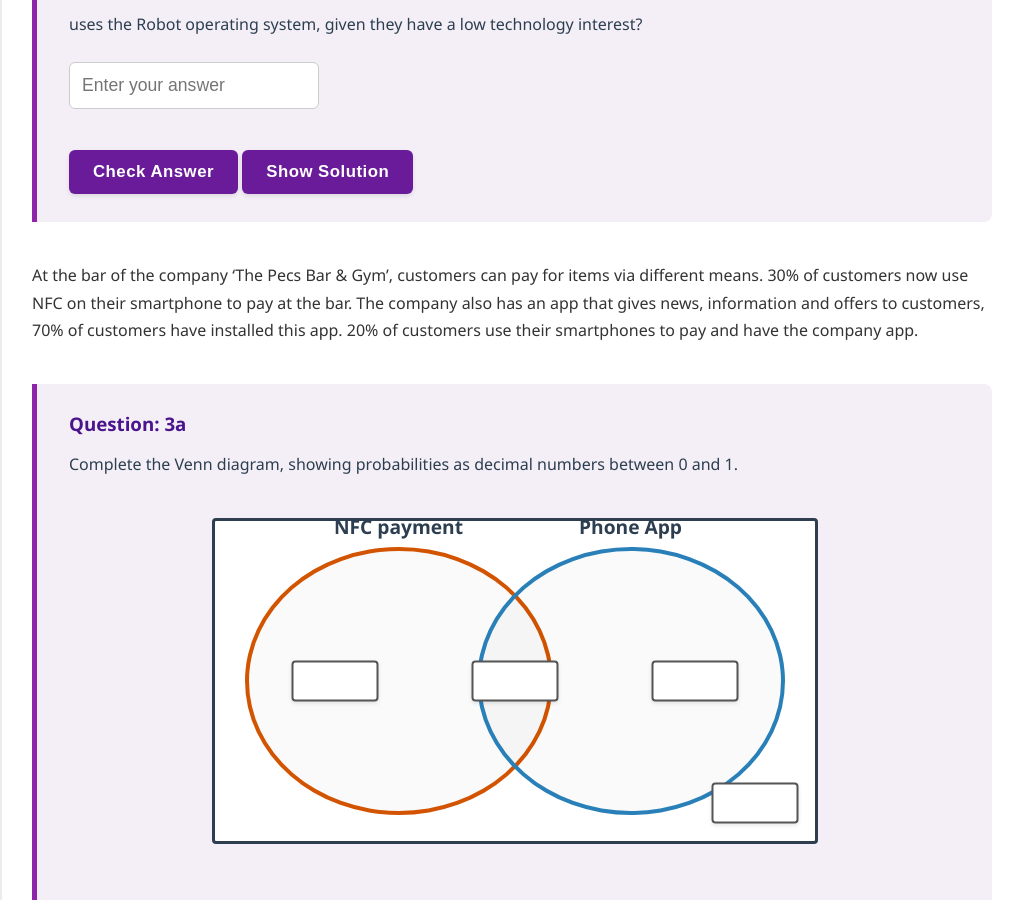
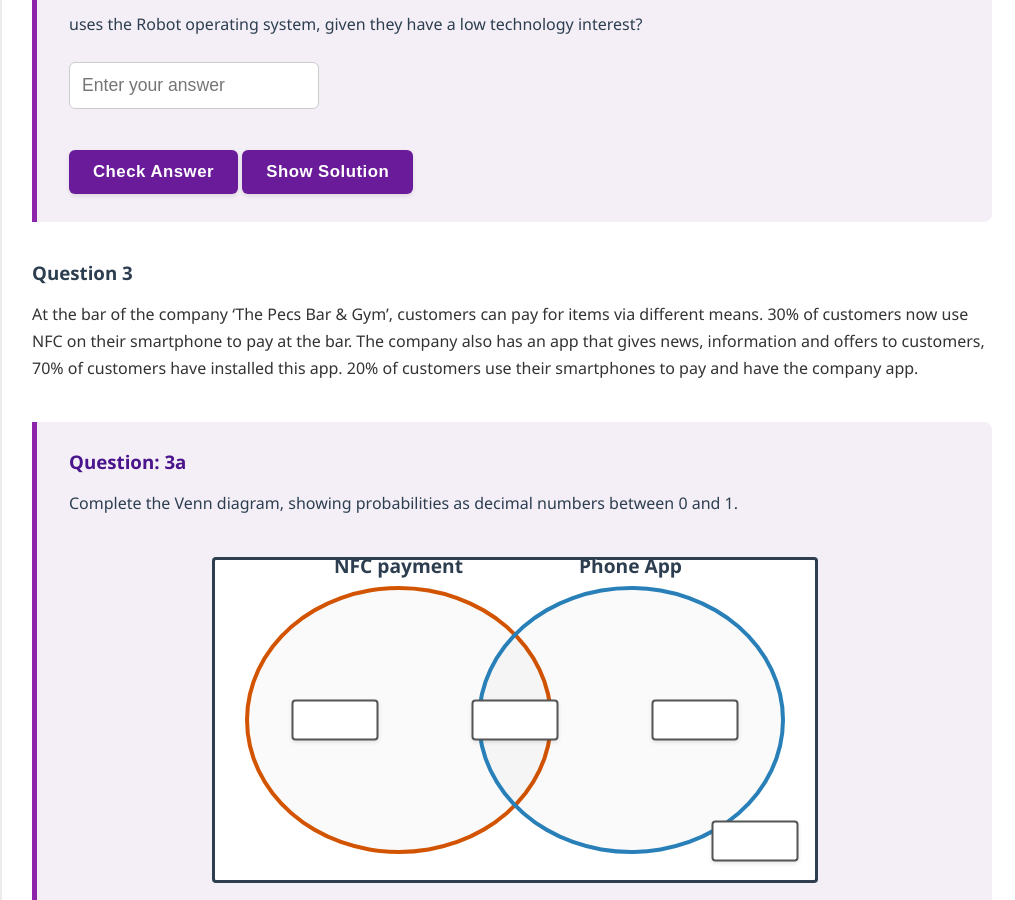
Before and after one commit to probe973/nbs-4104b, a Jekyll site: the page built from probability/05-problems.md, in a window 1280 px wide and 900 px high, scrolled down 7967 px. Shown: the whole window, without its empty margins (128-1143 px from the left). Built offline with Jekyll 4.4.1, drawn with Linux system fonts in a browser that asks for light colours.

Commit message:
Update 05-problems.md

```diff
--- a/probability/05-problems.md
+++ b/probability/05-problems.md
@@ -305,6 +305,8 @@ What is the probability that a randomly selected person:
 %}
 
 
+### Question 3
+
 At the bar of the company ‘The Pecs Bar & Gym’, customers can pay for items via different means.  30% of customers now use NFC on their smartphone to pay at the bar.  The company also has an app that gives news, information and offers to customers, 70% of customers have installed this app.  20% of customers use their smartphones to pay and have the company app.
 
 
@@ -388,6 +390,8 @@ If there are two events $A$ and $B$ and we find that $P(A \text{ given } B) = P(
 %}
 
 
+### Question 4
+
 A company records and finds that 82% of its members make use of the car park when they visit.  Of these 82%, 23% regularly use the café for refreshments during the visit.  For those who do not use the car park 64% obtain refreshments.
 
 
```
